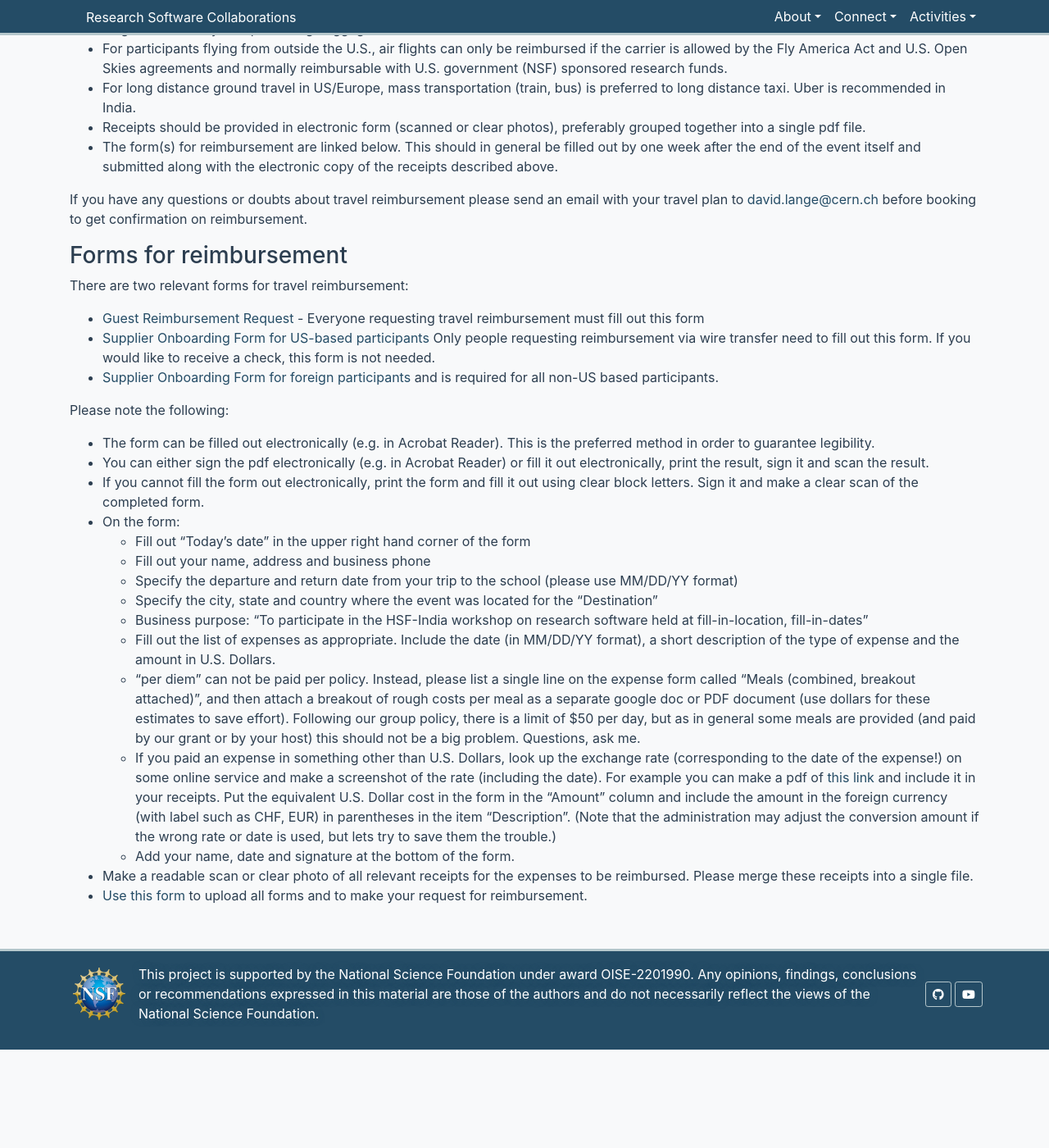
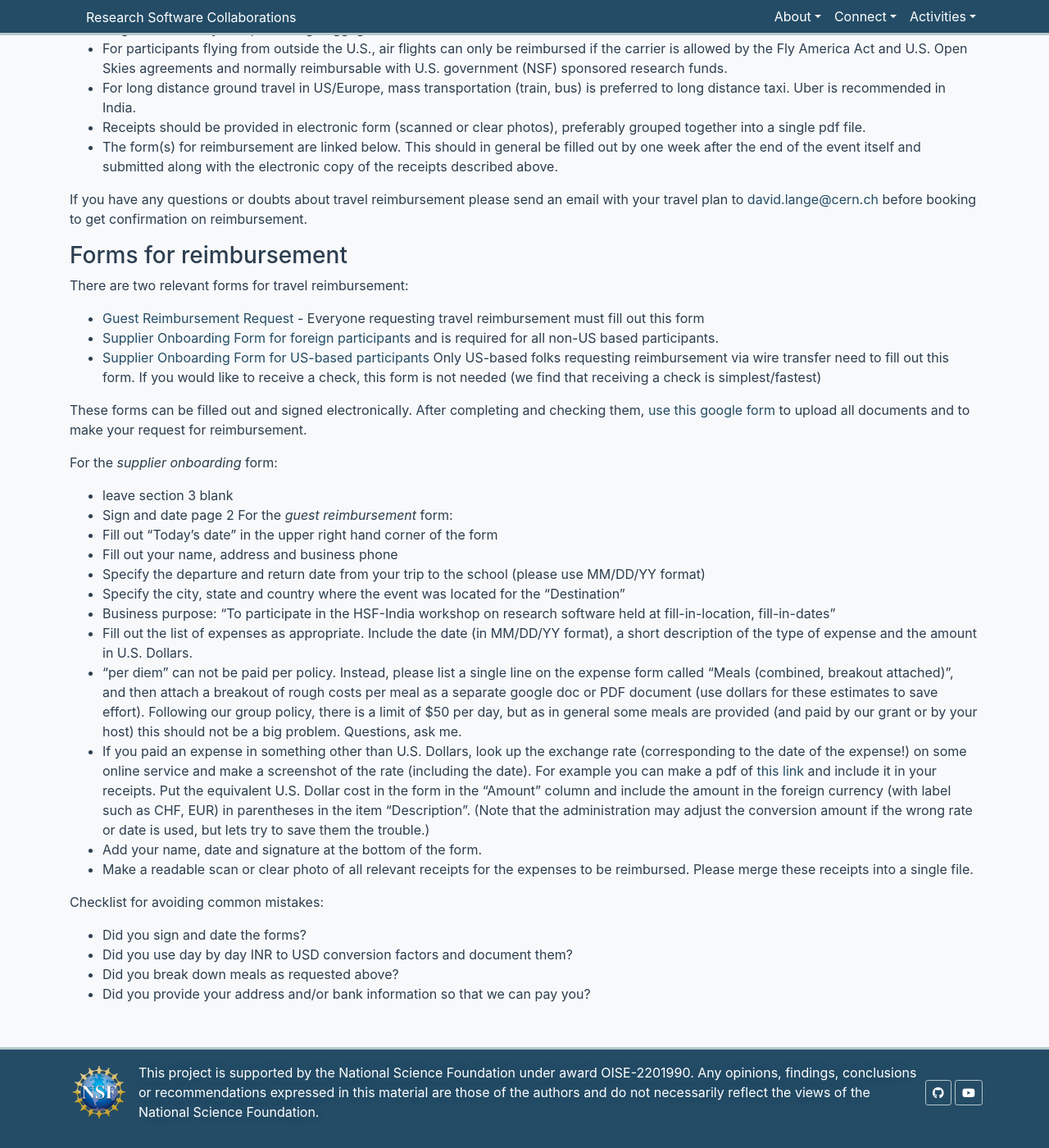
Before and after one commit to research-software-collaborations/research-software-collaborations.github.io, a Jekyll site: the page built from pages/docs/reimbursement.md, in a window 1280 px wide and 1400 px high, scrolled down 545 px. Shown: the whole window at 82% size. Built offline with Jekyll 4.4.1, drawn with Linux system fonts in a browser that asks for light colours; cached includes are drawn as plain includes; before the commit the page ends 1825 px from its top, so only the background shows below that.

Commit message:
Update reimbursement.md

```diff
--- a/pages/docs/reimbursement.md
+++ b/pages/docs/reimbursement.md
@@ -34,23 +34,28 @@ eligible for reimbursement from the HSF-India project.
 There are two relevant forms for travel reimbursement:
 
   * [Guest Reimbursement Request](https://finance.princeton.edu/forms/guest-reimbursement-request) - Everyone requesting travel reimbursement must fill out this form
-  * [Supplier Onboarding Form for US-based participants](https://finance.princeton.edu/forms/supplierpayee-management) Only people requesting reimbursement via wire transfer need to fill out this form. If you would like to receive a check, this form is not needed.
   * [Supplier Onboarding Form for foreign participants](https://finance.princeton.edu/forms/foreign-individual-payeesubstitute-w-8ben) and is required for all non-US based participants.
+  * [Supplier Onboarding Form for US-based participants](https://finance.princeton.edu/forms/supplierpayee-management) Only US-based folks requesting reimbursement via wire transfer need to fill out this form. If you would like to receive a check, this form is not needed (we find that receiving a check is simplest/fastest)
 
-Please note the following:
+These forms can be filled out and signed electronically. After completing and checking them, [use this google form](https://docs.google.com/forms/d/e/1FAIpQLScGB_VOZDsQoATIEJMxHP3F-czXp8W8Ml8HjcbDqhLLIDqlog/viewform?usp=sf_link) to upload all documents and to make your request for reimbursement.
 
-  * The form can be filled out electronically (e.g. in Acrobat Reader). This is the preferred method in order to guarantee legibility.
-  * You can either sign the pdf electronically (e.g. in Acrobat Reader) or fill it out electronically, print the result, sign it and scan the result.
-  * If you cannot fill the form out electronically, print the form and fill it out using clear block letters. Sign it and make a clear scan of the completed form.
-  * On the form:
-    * Fill out "Today's date" in the upper right hand corner of the form
-    * Fill out your name, address and business phone
-    * Specify the departure and return date from your trip to the school (please use MM/DD/YY format)
-    * Specify the city, state and country where the event was located for the "Destination"
-    * Business purpose: "To participate in the HSF-India workshop on research software held at fill-in-location, fill-in-dates"
-    * Fill out the list of expenses as appropriate. Include the date (in MM/DD/YY format), a short description of the type of expense and the amount in U.S. Dollars.
-    * "per diem" can not be paid per policy. Instead, please list a single line on the expense form called "Meals (combined, breakout attached)", and then attach a breakout of rough costs per meal as a separate google doc or PDF document (use dollars for these estimates to save effort). Following our group policy, there is a limit of $50 per day, but as in general some meals are provided (and paid by our grant or by your host) this should not be a big problem. Questions, ask me.
-    * If you paid an expense in something other than U.S. Dollars, look up the exchange rate (corresponding to the date of the expense!) on some online service and make a screenshot of the rate (including the date). For example you can make a pdf of [this link](https://www.exchangerates.org.uk/INR-USD-exchange-rate-history.html) and include it in your receipts. Put the equivalent U.S. Dollar cost in the form in the "Amount" column and include the amount in the foreign currency (with label such as CHF, EUR) in parentheses in the item "Description". (Note that the administration may adjust the conversion amount if the wrong rate or date is used, but lets try to save them the trouble.)
-    * Add your name, date and signature at the bottom of the form.
+For the *supplier onboarding* form:
+  * leave section 3 blank
+  * Sign and date page 2
+For the *guest reimbursement* form:
+  * Fill out "Today's date" in the upper right hand corner of the form
+  * Fill out your name, address and business phone
+  * Specify the departure and return date from your trip to the school (please use MM/DD/YY format)
+  * Specify the city, state and country where the event was located for the "Destination"
+  * Business purpose: "To participate in the HSF-India workshop on research software held at fill-in-location, fill-in-dates"
+  * Fill out the list of expenses as appropriate. Include the date (in MM/DD/YY format), a short description of the type of expense and the amount in U.S. Dollars.
+  * "per diem" can not be paid per policy. Instead, please list a single line on the expense form called "Meals (combined, breakout attached)", and then attach a breakout of rough costs per meal as a separate google doc or PDF document (use dollars for these estimates to save effort). Following our group policy, there is a limit of $50 per day, but as in general some meals are provided (and paid by our grant or by your host) this should not be a big problem. Questions, ask me.
+  * If you paid an expense in something other than U.S. Dollars, look up the exchange rate (corresponding to the date of the expense!) on some online service and make a screenshot of the rate (including the date). For example you can make a pdf of [this link](https://www.exchangerates.org.uk/INR-USD-exchange-rate-history.html) and include it in your receipts. Put the equivalent U.S. Dollar cost in the form in the "Amount" column and include the amount in the foreign currency (with label such as CHF, EUR) in parentheses in the item "Description". (Note that the administration may adjust the conversion amount if the wrong rate or date is used, but lets try to save them the trouble.)
+  * Add your name, date and signature at the bottom of the form.
   * Make a readable scan or clear photo of all relevant receipts for the expenses to be reimbursed. Please merge these receipts into a single file.
-  * [Use this form](https://docs.google.com/forms/d/e/1FAIpQLScGB_VOZDsQoATIEJMxHP3F-czXp8W8Ml8HjcbDqhLLIDqlog/viewform?usp=sf_link) to upload all forms and to make your request for reimbursement.
+
+Checklist for avoiding common mistakes:
+  * Did you sign and date the forms?
+  * Did you use day by day INR to USD conversion factors and document them?
+  * Did you break down meals as requested above?
+  * Did you provide your address and/or bank information so that we can pay you?
```
